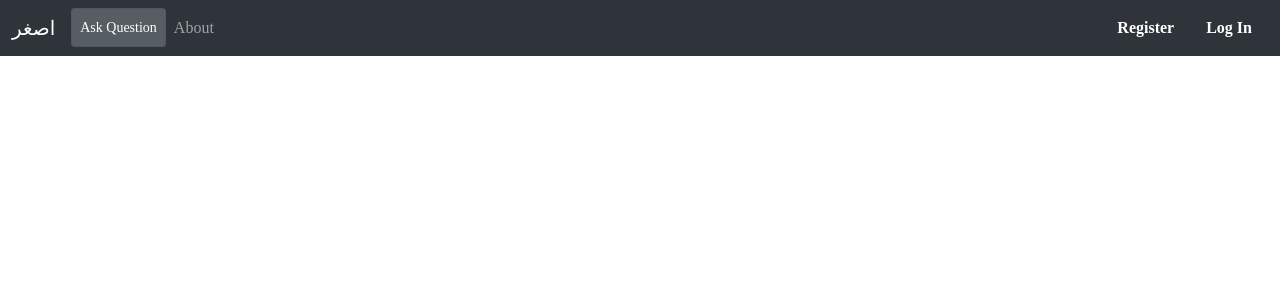
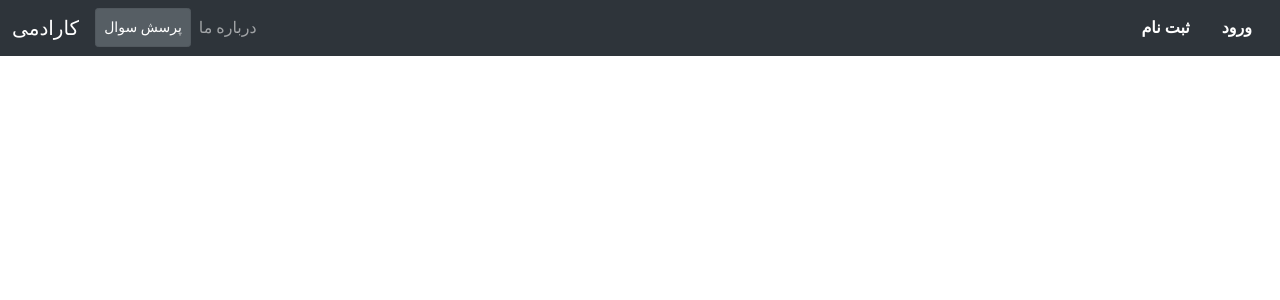
Before and after one commit to amir-mhd/karademy_question_answer, a Django app: page / in a window 1280 px wide. Shown: the top 300 px of the page. Run offline with Django 3.2, Linux system fonts and the light colour scheme; data that the repository does not hold is empty; some libraries are stand-ins or nearby versions; some web fonts are replaced.

Commit message:
changing some parts language to persian

```diff
--- a/templates/base.html
+++ b/templates/base.html
@@ -28,7 +28,7 @@
 
       <title>
           {% block title %}
-            Asqar
+            Karademy
           {% endblock %}
       </title>
 
@@ -36,26 +36,26 @@
     <body>
         <nav class="navbar navbar-expand-lg navbar-dark" style="background-color: #2E343A;">
             <div class="container-fluid">
-              <a class="navbar-brand" href="{% url 'questions' %}">اصغر</a>
+              <a class="navbar-brand" href="{% url 'questions' %}">کارادمی</a>
               <button class="navbar-toggler" type="button" data-bs-toggle="collapse" data-bs-target="#navbarSupportedContent" aria-controls="navbarSupportedContent" aria-expanded="false" aria-label="Toggle navigation">
                 <span class="navbar-toggler-icon"></span>
               </button>
               <div class="collapse navbar-collapse" id="navbarSupportedContent">
                 <ul class="navbar-nav me-auto mb-2 mb-lg-0">
                   <li class="nav-item">
-                    <a class="nav-link active btn btn-secondary btn-sm" role="button" aria-current="page" href="{% url 'ask_question' %}">Ask Question</a>
+                    <a class="nav-link active btn btn-secondary btn-sm" role="button" aria-current="page" href="{% url 'ask_question' %}">پرسش سوال</a>
                   </li>
                   <li class="nav-item">
-                    <a class="nav-link" href="{% url 'about' %}">About</a>
+                    <a class="nav-link" href="{% url 'about' %}">درباره ما</a>
                   </li>
                 </ul>
               </div>
               <div class="collapse navbar-collapse" dir="rtl">
                 {% if user.is_authenticated %}
-                <a class="nav-link" style="color: #fff; font-weight: bolder" href="{% url 'logout' %}">Log Out</a>
+                <a class="nav-link" style="color: #fff; font-weight: bolder" href="{% url 'logout' %}">خروج</a>
                 {% else %}
-                <a class="nav-link" style="color: #fff; font-weight: bolder" href="{% url 'login' %}">Log In</a>
-                <a class="nav-link" style="color: #fff; font-weight: bolder;" href="{% url 'register' %}">Register</a>
+                <a class="nav-link" style="color: #fff; font-weight: bolder" href="{% url 'login' %}">ورود</a>
+                <a class="nav-link" style="color: #fff; font-weight: bolder;" href="{% url 'register' %}">ثبت نام</a>
                 {% endif %}
               </div>
             </div>
```
